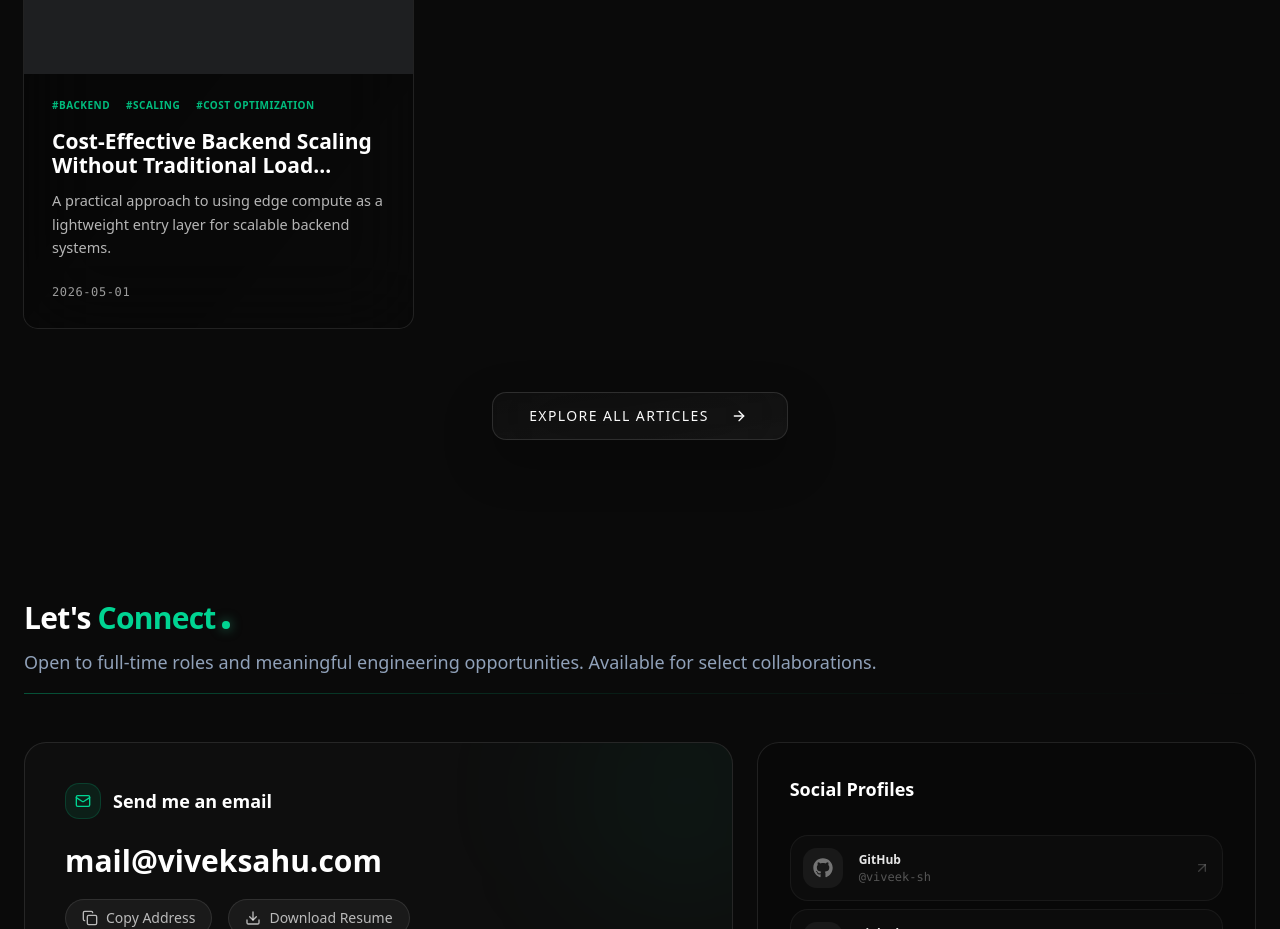
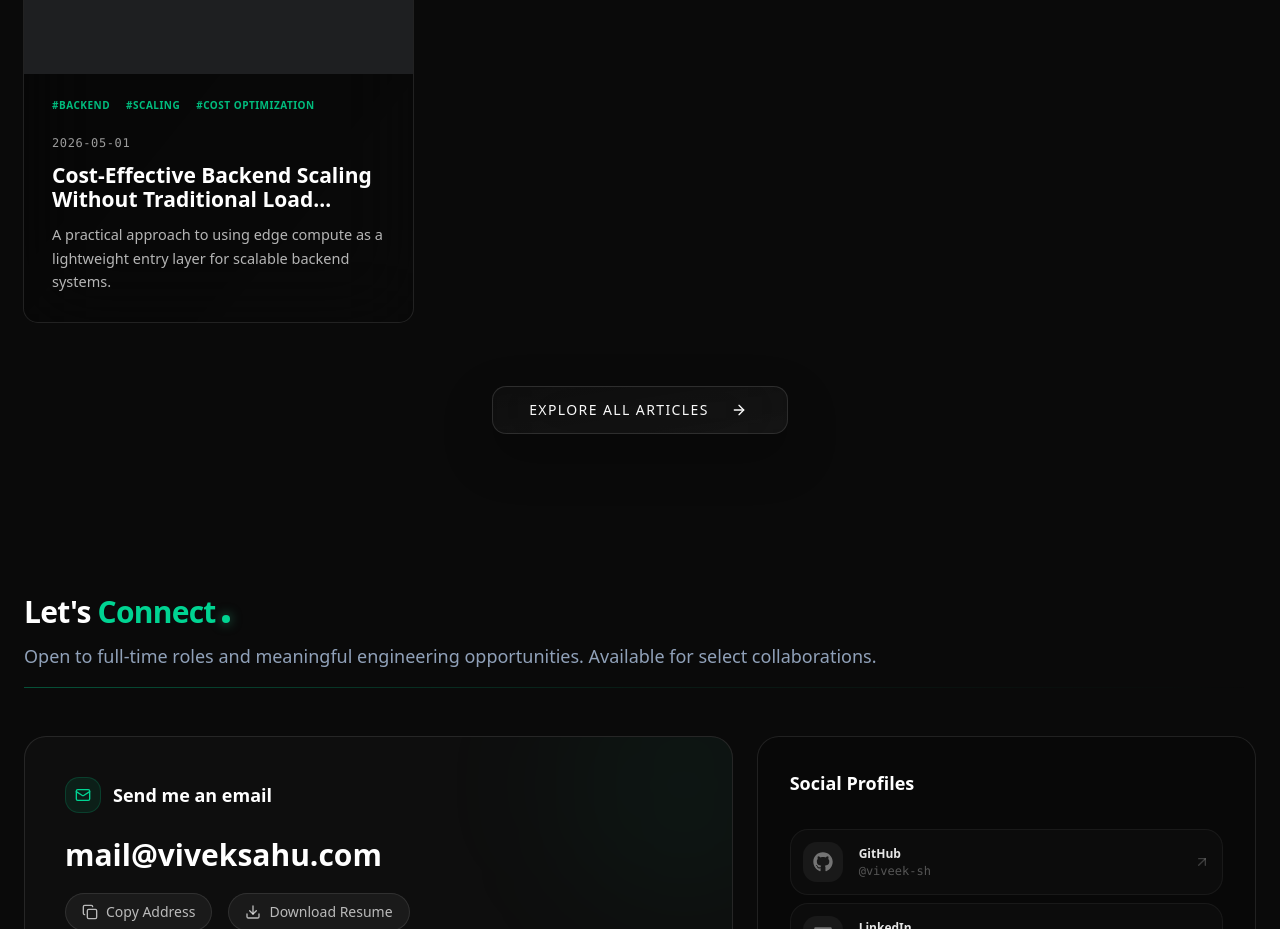
Before and after one commit to viveek-sh/viveksahu.com, a Next.js app: page / in a window 1280 px wide. Shown: the part 4300-5229 px from the top of the page. Built offline with nearby package versions, Linux system fonts and the light colour scheme; no server answers.

Commit message:
refactor: minor change in blog card layout

```diff
--- a/components/BlogGridSection.tsx
+++ b/components/BlogGridSection.tsx
@@ -66,6 +66,12 @@ const BlogCard = ({ post, index }: { post: BlogPost; index: number }) => {
                 </span>
               ))}
             </div>
+            {/* Bottom meta */}
+            <div className="mt-auto py-1.5 pb-3 flex items-center justify-between">
+              <span className="text-xs font-mono text-white/60 tracking-wider">
+                {post.date}
+              </span>
+            </div>
 
             {/* title */}
             <h3 className="text-[21px] leading-[1.15] font-semibold text-white group-hover:text-emerald-500 transition-colors line-clamp-2 mb-3">
@@ -76,13 +82,6 @@ const BlogCard = ({ post, index }: { post: BlogPost; index: number }) => {
             <p className="text-white/70 text-[14.5px] leading-relaxed line-clamp-3 flex-1">
               {post.excerpt}
             </p>
-
-            {/* Bottom meta */}
-            <div className="mt-auto pt-6 flex items-center justify-between">
-              <span className="text-xs font-mono text-white/60 tracking-wider">
-                {post.date}
-              </span>
-            </div>
           </CardContent>
         </Card>
       </Link>
```
